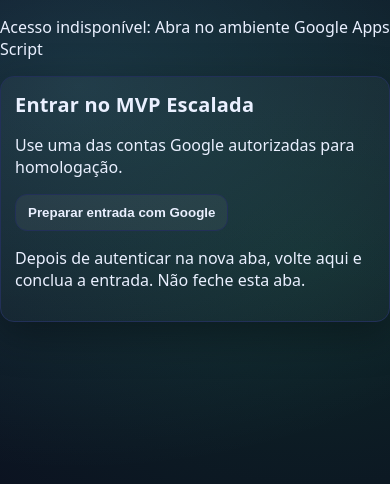
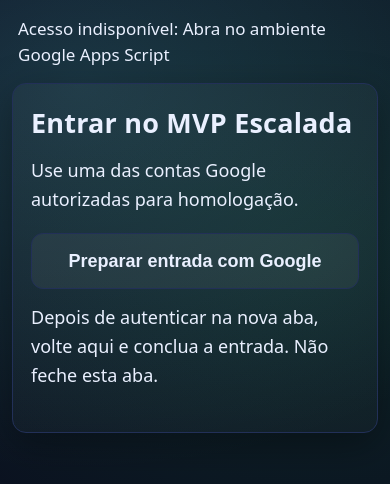
Before and after one commit to EdKK/mvp-escalada, a website: page apps-script/Index.html in a window 390 px wide. Drawn offline with Linux system fonts and the light colour scheme.

Commit message:
Improve OAuth login readability and touch targets on mobile

```diff
--- a/apps-script/Index.html
+++ b/apps-script/Index.html
@@ -357,6 +357,23 @@ select.native-hidden {
 .cselect-caret{ opacity:.85; }
 .cselect-muted{ opacity:.75; font-size: 12px; }
 
+
+    /* Acessibilidade da autenticação em telas pequenas. Não altera a lógica OAuth. */
+    #notice{max-width:540px;margin:20px auto 0;padding:0 18px;line-height:1.5;font-size:16px}
+    #loginPanel{width:calc(100% - 32px);max-width:540px;margin:20px auto;padding:28px}
+    #loginPanel h1{font-size:clamp(24px,5vw,30px);line-height:1.25;margin:0 0 16px}
+    #loginPanel p{font-size:17px;line-height:1.55;margin:0 0 20px}
+    #loginPanel button,#googleLoginLink{font-size:17px;line-height:1.4;min-height:52px;padding:14px 18px}
+    #loginPanel button{width:100%;margin:0 0 14px}
+    #googleLoginLink:not([hidden]){display:flex;align-items:center;justify-content:center;text-align:center;width:100%;border:1px solid var(--accent);border-radius:12px;color:var(--txt);background:rgba(110,231,255,.12);margin:0 0 14px;text-decoration:none;font-weight:700}
+    #loginPanel button:focus-visible,#googleLoginLink:focus-visible{outline:3px solid var(--accent);outline-offset:3px}
+    @media(max-width:600px){
+      #notice{margin-top:16px;font-size:17px}
+      #loginPanel{width:calc(100% - 24px);margin:16px auto;padding:22px 18px}
+      #loginPanel h1{font-size:27px}
+      #loginPanel p{font-size:18px;line-height:1.6}
+      #loginPanel button,#googleLoginLink{font-size:18px;min-height:56px}
+    }
   </style></head><body><p id="notice" role="status" aria-live="polite">Entre com sua conta Google de teste.</p>
 <section id="loginPanel" class="card">
   <h1>Entrar no MVP Escalada</h1>
```
